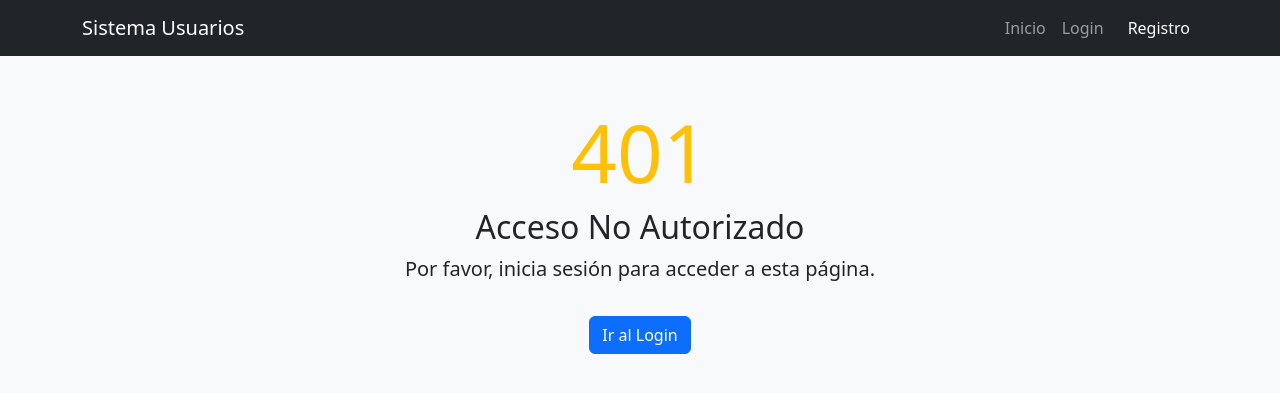
After one commit to Chapito701/Proyecto_Flask_Seguro, a Flask app: template templates/401.html in a window 1280 px wide. The commit adds this page. Shown: the top 393 px of the page. Run offline with Flask 3, Linux system fonts and the light colour scheme; the template is opened without the code that fills it, so the values that code supplies are empty.

Commit message:
Entrega Práctica Flask: Seguridad, CSRF y Login

```diff
--- a/app.py
+++ b/app.py
@@ -1,15 +1,42 @@
-from flask import Flask
-from models.user import db
+from flask import Flask, render_template
+from models.user import db, User
 from routes.user_routes import user_bp
+from flask_login import LoginManager
 
 app = Flask(__name__)
 app.config['SECRET_KEY'] = 'clave_secreta_proyecto_u1'
 
+# Configuración de base de datos
 app.config['SQLALCHEMY_DATABASE_URI'] = 'mysql+pymysql://root:hola123@localhost/app'
 app.config['SQLALCHEMY_TRACK_MODIFICATIONS'] = False
 
+# 5. Gestión de sesiones seguras (Configuración de Cookies)
+app.config['SESSION_COOKIE_SECURE'] = True
+app.config['SESSION_COOKIE_HTTPONLY'] = True
+
 db.init_app(app)
+
+# 3.3 Configuración de Flask-Login
+login_manager = LoginManager()
+login_manager.init_app(app)
+login_manager.login_view = 'user.login'
+login_manager.login_message = 'Por favor inicia sesión para acceder a esta página.'
+login_manager.login_message_category = 'warning'
+
+@login_manager.user_loader
+def load_user(user_id):
+    return User.query.get(int(user_id))
+
 app.register_blueprint(user_bp)
+
+# 7. Manejadores de error 401 y 403
+@app.errorhandler(401)
+def unauthorized_error(error):
+    return render_template('401.html'), 401
+
+@app.errorhandler(403)
+def forbidden_error(error):
+    return render_template('403.html'), 403
 
 if __name__ == '__main__':
     with app.app_context():
--- a/models/user.py
+++ b/models/user.py
@@ -1,9 +1,11 @@
 from flask_sqlalchemy import SQLAlchemy
 from werkzeug.security import generate_password_hash, check_password_hash
+from flask_login import UserMixin
 
 db = SQLAlchemy()
 
-class User(db.Model):
+# 3.1 Modelo de usuario con UserMixin
+class User(db.Model, UserMixin):
     __tablename__ = 'users'
     id = db.Column(db.Integer, primary_key=True)
     username = db.Column(db.String(50), unique=True, nullable=False)
--- /dev/null
+++ b/templates/401.html
@@ -0,0 +1,14 @@
+{% extends 'base.html' %}
+
+{% block title %}Error 401 - No Autorizado{% endblock %}
+
+{% block content %}
+<div class="row justify-content-center text-center mt-5">
+    <div class="col-md-6">
+        <h1 class="display-1 text-warning">401</h1>
+        <h2>Acceso No Autorizado</h2>
+        <p class="lead">Por favor, inicia sesión para acceder a esta página.</p>
+        <a href="{{ url_for('user.login') }}" class="btn btn-primary mt-3">Ir al Login</a>
+    </div>
+</div>
+{% endblock %}
--- a/templates/includes/_navbar.html
+++ b/templates/includes/_navbar.html
@@ -4,8 +4,10 @@
     <div class="collapse navbar-collapse">
       <ul class="navbar-nav ms-auto">
         <li class="nav-item"><a class="nav-link" href="{{ url_for('user.index') }}">Inicio</a></li>
-        {% if session.get('user_id') %}
-          <li class="nav-item"><a class="nav-link" href="{{ url_for('user.profile', id=session['user_id']) }}">Mi Perfil ({{ session['username']|capitalize }})</a></li>
+
+        <!-- Verificación con Flask-Login -->
+        {% if current_user.is_authenticated %}
+          <li class="nav-item"><a class="nav-link" href="{{ url_for('user.profile', id=current_user.id) }}">Mi Perfil ({{ current_user.username|capitalize }})</a></li>
           <li class="nav-item"><a class="nav-link btn btn-outline-danger btn-sm text-white ms-2" href="{{ url_for('user.logout') }}">Cerrar Sesión</a></li>
         {% else %}
           <li class="nav-item"><a class="nav-link" href="{{ url_for('user.login') }}">Login</a></li>
```
Also changed, not shown: routes/user_routes.py (+12 -18 lines), templates/403.html (added, +14 -0 lines), 2 other files.
